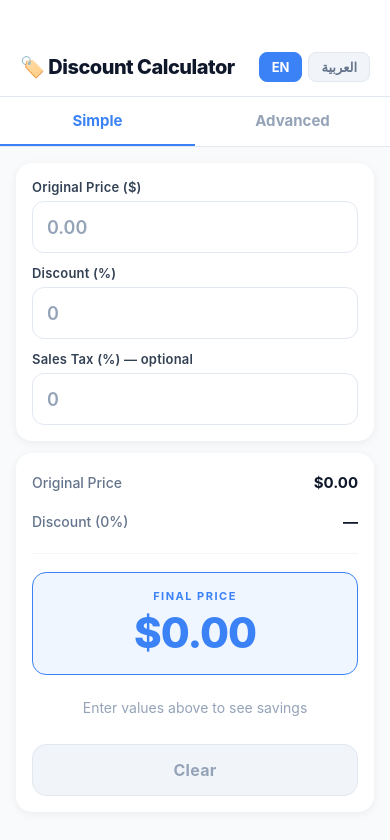
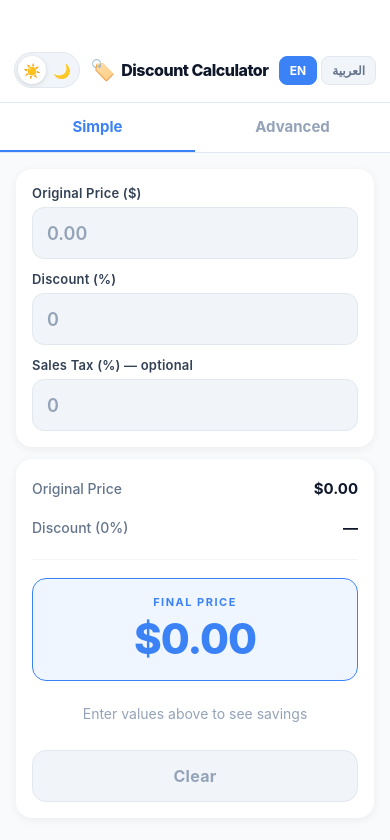
Before and after one commit to SamerGM/discount-calculator, a React Native app: screen / in a window 390 px wide. Shown: the top 840 px of the page. Built offline with nearby package versions, Linux system fonts and the light colour scheme.

Commit message:
Refactor App.js for improved readability and theme toggle

```diff
--- a/App.js
+++ b/App.js
@@ -1,15 +1,7 @@
 import React, { useState } from 'react';
 import {
-  StyleSheet,
-  Text,
-  View,
-  TextInput,
-  TouchableOpacity,
-  ScrollView,
-  StatusBar,
-  useColorScheme,
-  KeyboardAvoidingView,
-  Platform,
+  StyleSheet, Text, View, TextInput, TouchableOpacity,
+  ScrollView, StatusBar, KeyboardAvoidingView, Platform,
 } from 'react-native';
 
 const lightTheme = {
@@ -19,7 +11,6 @@ const lightTheme = {
   success: '#10B981', successLight: '#ECFDF5', danger: '#EF4444', dangerLight: '#FEF2F2',
   label: '#334155', tabActive: '#3B82F6', tabInactive: '#94A3B8', tabBorder: '#E2E8F0',
 };
-
 const darkTheme = {
   bg: '#0F172A', surface: '#1E293B', surfaceAlt: '#0F172A', border: '#334155',
   borderFocus: '#60A5FA', text: '#F1F5F9', textSecondary: '#94A3B8', textMuted: '#475569',
@@ -30,76 +21,43 @@ const darkTheme = {
 
 const translations = {
   en: {
-    appTitle: '🏷️ Discount Calculator',
-    simple: 'Simple',
-    advanced: 'Advanced',
-    originalPrice: 'Original Price ($)',
-    discount: 'Discount (%)',
-    firstDiscount: 'First Discount (%)',
-    extraDiscount: 'Extra Discount (% on top)',
-    salesTax: 'Sales Tax (%) — optional',
-    finalPrice: 'FINAL PRICE',
-    totalSavings: 'TOTAL SAVINGS',
-    youSave: 'You Save',
-    offOriginal: '% off original',
-    original: 'ORIGINAL',
-    discountLabel: 'DISCOUNT',
-    final: 'FINAL',
-    clear: 'Clear',
+    appTitle: 'Discount Calculator',
+    simple: 'Simple', advanced: 'Advanced',
+    originalPrice: 'Original Price ($)', discount: 'Discount (%)',
+    firstDiscount: 'First Discount (%)', extraDiscount: 'Extra Discount (% on top)',
+    salesTax: 'Sales Tax (%) — optional', finalPrice: 'FINAL PRICE',
+    totalSavings: 'TOTAL SAVINGS', youSave: 'You Save', offOriginal: '% off original',
+    original: 'ORIGINAL', discountLabel: 'DISCOUNT', final: 'FINAL', clear: 'Clear',
     enterToSeeSavings: 'Enter values above to see savings',
     enterToSeeBreakdown: 'Enter values above to see the breakdown',
-    step1: 'Step 1 — First Discount',
-    step2: 'Step 2 — Extra Discount',
-    step3: 'Step 3 — Tax',
-    saved: 'Saved',
-    priceBefore: 'Price before extra',
-    priceAfterStep1: 'Price after step 1',
-    priceAfterStep2: 'Price after step 2',
-    taxAmount: 'Tax amount',
-    equivalentDiscount: 'Equivalent Single Discount',
+    step1: 'Step 1 — First Discount', step2: 'Step 2 — Extra Discount', step3: 'Step 3 — Tax',
+    saved: 'Saved', priceBefore: 'Price before extra',
+    priceAfterStep1: 'Price after step 1', priceAfterStep2: 'Price after step 2',
+    taxAmount: 'Tax amount', equivalentDiscount: 'Equivalent Single Discount',
     stackedNote: '⚠️ Stacked discounts are applied one after another — not added together.',
     stackedNoteSuffix: (d1, d2, eq, sum) => `  ${d1}% + ${d2}% = ${eq}% effective, not ${sum}%.`,
     stackedNotEqual: (d1, d2, sum) => `${d1}% + ${d2}% stacked ≠ ${sum}% flat`,
-    originalPriceRow: 'Original Price',
-    discountRow: (d) => `Discount (${d}%)`,
-    taxRow: (t) => `Tax (${t}%)`,
-    extraSaved: 'Extra saved',
+    originalPriceRow: 'Original Price', discountRow: (d) => `Discount (${d}%)`,
+    taxRow: (t) => `Tax (${t}%)`, extraSaved: 'Extra saved',
   },
   ar: {
-    appTitle: '🏷️ Discount Calculator',
-    simple: 'بسيط',
-    advanced: 'خصم مركب',
-    originalPrice: 'السعر الأصلي ($)',
-    discount: 'نسبة الخصم (%)',
-    firstDiscount: 'الخصم الأول (%)',
-    extraDiscount: 'خصم إضافي (% على السعر المخفض)',
-    salesTax: 'الضريبة (%) — اختياري',
-    finalPrice: 'السعر النهائي',
-    totalSavings: 'إجمالي التوفير',
-    youSave: 'وفرت',
-    offOriginal: '% من السعر الأصلي',
-    original: 'الأصلي',
-    discountLabel: 'الخصم',
-    final: 'النهائي',
-    clear: 'مسح',
-    enterToSeeSavings: '',
-    enterToSeeBreakdown: 'أدخل القيم أعلاه لرؤية التفاصيل',
-    step1: 'الخطوة 1 — الخصم الأول',
-    step2: 'الخطوة 2 — الخصم الإضافي',
-    step3: 'الخطوة 3 — الضريبة',
-    saved: 'التوفير',
-    priceBefore: 'السعر قبل الخصم الإضافي',
-    priceAfterStep1: 'السعر بعد الخطوة 1',
-    priceAfterStep2: 'السعر بعد الخطوة 2',
-    taxAmount: 'مبلغ الضريبة',
-    equivalentDiscount: 'الخصم الفعلي',
+    appTitle: 'Discount Calculator',
+    simple: 'بسيط', advanced: 'خصم مركب',
+    originalPrice: 'السعر الأصلي ($)', discount: 'نسبة الخصم (%)',
+    firstDiscount: 'الخصم الأول (%)', extraDiscount: 'خصم إضافي (% على السعر المخفض)',
+    salesTax: 'الضريبة (%) — اختياري', finalPrice: 'السعر النهائي',
+    totalSavings: 'إجمالي التوفير', youSave: 'وفرت', offOriginal: '% من السعر الأصلي',
+    original: 'الأصلي', discountLabel: 'الخصم', final: 'النهائي', clear: 'مسح',
+    enterToSeeSavings: '', enterToSeeBreakdown: 'أدخل القيم أعلاه لرؤية التفاصيل',
+    step1: 'الخطوة 1 — الخصم الأول', step2: 'الخطوة 2 — الخصم الإضافي', step3: 'الخطوة 3 — الضريبة',
+    saved: 'التوفير', priceBefore: 'السعر قبل الخصم الإضافي',
+    priceAfterStep1: 'السعر بعد الخطوة 1', priceAfterStep2: 'السعر بعد الخطوة 2',
+    taxAmount: 'مبلغ الضريبة', equivalentDiscount: 'الخصم الفعلي',
     stackedNote: '⚠️ الخصومات المتراكمة تُطبَّق بالتسلسل — وليس بالجمع.',
     stackedNoteSuffix: (d1, d2, eq, sum) => `  ${d1}% + ${d2}% = ${eq}% فعلياً، وليس ${sum}%.`,
     stackedNotEqual: (d1, d2, sum) => `${d1}% + ${d2}% متراكم ≠ ${sum}% مباشر`,
-    originalPriceRow: 'السعر الأصلي',
-    discountRow: (d) => `الخصم (${d}%)`,
-    taxRow: (t) => `الضريبة (${t}%)`,
-    extraSaved: 'التوفير الإضافي',
+    originalPriceRow: 'السعر الأصلي', discountRow: (d) => `الخصم (${d}%)`,
+    taxRow: (t) => `الضريبة (${t}%)`, extraSaved: 'التوفير الإضافي',
   },
 };
 
@@ -110,7 +68,7 @@ const InputField = ({ label, value, onChange, placeholder, theme, rtl }) => (
   <View style={styles.fieldWrap}>
     <Text style={[styles.label, { color: theme.label, textAlign: rtl ? 'right' : 'left' }]}>{label}</Text>
     <TextInput
-      style={[styles.input, { backgroundColor: theme.surface, borderColor: theme.border, color: theme.text, textAlign: rtl ? 'right' : 'left' }]}
+      style={[styles.input, { backgroundColor: theme.surfaceAlt, borderColor: theme.border, color: theme.text, textAlign: rtl ? 'right' : 'left' }]}
       value={value} onChangeText={onChange} placeholder={placeholder}
       placeholderTextColor={theme.textMuted} keyboardType="decimal-pad" maxLength={10}
     />
@@ -160,17 +118,13 @@ const SimpleTab = ({ theme, rtl, t }) => {
   const [price, setPrice] = useState('');
   const [discount, setDiscount] = useState('');
   const [tax, setTax] = useState('');
-  const p = parseNum(price);
-  const d = Math.min(parseNum(discount), 100);
-  const tv = parseNum(tax);
+  const p = parseNum(price), d = Math.min(parseNum(discount), 100), tv = parseNum(tax);
   const discountAmount = p * (d / 100);
   const afterDiscount = p - discountAmount;
   const taxAmount = afterDiscount * (tv / 100);
   const finalPrice = afterDiscount + taxAmount;
   const savingsPct = p > 0 ? (discountAmount / p) * 100 : 0;
   const hasValues = p > 0 || d > 0;
-  const handleClear = () => { setPrice(''); setDiscount(''); setTax(''); };
-
   return (
     <ScrollView contentContainerStyle={styles.tabContent} keyboardShouldPersistTaps="handled">
       <View style={[styles.card, { backgroundColor: theme.surface }]}>
@@ -189,11 +143,10 @@ const SimpleTab = ({ theme, rtl, t }) => {
         </View>
         {hasValues && discountAmount > 0
           ? <SavingsBox theme={theme} p={p} discountAmount={discountAmount} finalPrice={finalPrice} savingsPct={savingsPct} rtl={rtl} t={t} />
-          : t.enterToSeeSavings ? <Text style={[styles.emptyHint, { color: theme.textMuted }]}>{t.enterToSeeSavings}</Text> : null
-        }
+          : t.enterToSeeSavings ? <Text style={[styles.emptyHint, { color: theme.textMuted }]}>{t.enterToSeeSavings}</Text> : null}
         <TouchableOpacity
           style={[styles.clearBtn, { backgroundColor: hasValues ? theme.dangerLight : theme.surfaceAlt, borderColor: hasValues ? theme.danger : theme.border }]}
-          onPress={handleClear} activeOpacity={0.75}>
+          onPress={() => { setPrice(''); setDiscount(''); setTax(''); }} activeOpacity={0.75}>
           <Text style={[styles.clearBtnText, { color: hasValues ? theme.danger : theme.textMuted }]}>{t.clear}</Text>
         </TouchableOpacity>
       </View>
@@ -206,22 +159,14 @@ const AdvancedTab = ({ theme, rtl, t }) => {
   const [discount1, setDiscount1] = useState('');
   const [discount2, setDiscount2] = useState('');
   const [tax, setTax] = useState('');
-  const p = parseNum(price);
-  const d1 = Math.min(parseNum(discount1), 100);
-  const d2 = Math.min(parseNum(discount2), 100);
-  const tv = parseNum(tax);
-  const savedByD1 = p * (d1 / 100);
-  const afterDiscount1 = p - savedByD1;
-  const savedByD2 = afterDiscount1 * (d2 / 100);
-  const afterDiscount2 = afterDiscount1 - savedByD2;
-  const taxAmount = afterDiscount2 * (tv / 100);
-  const finalPrice = afterDiscount2 + taxAmount;
-  const totalSavings = savedByD1 + savedByD2;
-  const totalSavingsPct = p > 0 ? (totalSavings / p) * 100 : 0;
+  const p = parseNum(price), d1 = Math.min(parseNum(discount1), 100), d2 = Math.min(parseNum(discount2), 100), tv = parseNum(tax);
+  const savedByD1 = p * (d1 / 100), afterDiscount1 = p - savedByD1;
+  const savedByD2 = afterDiscount1 * (d2 / 100), afterDiscount2 = afterDiscount1 - savedByD2;
+  const taxAmount = afterDiscount2 * (tv / 100), finalPrice = afterDiscount2 + taxAmount;
+  const totalSavings = savedByD1 + savedByD2, totalSavingsPct = p > 0 ? (totalSavings / p) * 100 : 0;
   const equivalentDiscount = p > 0 ? (totalSavings / p) * 100 : 0;
   const hasValues = p > 0 || d1 > 0 || d2 > 0;
-  const handleClear = () => { setPrice(''); setDiscount1(''); setDiscount2(''); setTax(''); };
-
+  const lBorder = (color) => ({ borderLeftWidth: rtl ? 0 : 3, borderRightWidth: rtl ? 3 : 0, borderLeftColor: color, borderRightColor: color, paddingLeft: rtl ? 0 : 12, paddingRight: rtl ? 12 : 0 });
   return (
     <ScrollView contentContainerStyle={styles.tabContent} keyboardShouldPersistTaps="handled">
       <View style={[styles.card, { backgroundColor: theme.surface }]}>
@@ -232,25 +177,24 @@ const AdvancedTab = ({ theme, rtl, t }) => {
       </View>
       <View style={[styles.infoBox, { backgroundColor: theme.accent2Light, borderColor: theme.accent2 }]}>
         <Text style={[styles.infoText, { color: theme.accent2, textAlign: rtl ? 'right' : 'left' }]}>
-          {t.stackedNote}
-          {d1 > 0 && d2 > 0 ? t.stackedNoteSuffix(d1, d2, equivalentDiscount.toFixed(1), d1 + d2) : ''}
+          {t.stackedNote}{d1 > 0 && d2 > 0 ? t.stackedNoteSuffix(d1, d2, equivalentDiscount.toFixed(1), d1 + d2) : ''}
         </Text>
       </View>
       <View style={[styles.card, { backgroundColor: theme.surface }]}>
-        <View style={[styles.stepBlock, { borderLeftWidth: rtl ? 0 : 3, borderRightWidth: rtl ? 3 : 0, borderLeftColor: theme.accent, borderRightColor: theme.accent, paddingLeft: rtl ? 0 : 12, paddingRight: rtl ? 12 : 0 }]}>
+        <View style={[styles.stepBlock, lBorder(theme.accent)]}>
           <Text style={[styles.stepBlockTitle, { color: theme.accent, textAlign: rtl ? 'right' : 'left' }]}>{t.step1} ({d1}%)</Text>
           <ResultRow label={t.originalPriceRow} value={`$${fmt(p)}`} theme={theme} rtl={rtl} />
           <ResultRow label={t.saved} value={hasValues ? `− $${fmt(savedByD1)}` : '—'} theme={theme} negative={hasValues && savedByD1 > 0} rtl={rtl} />
           <ResultRow label={t.priceAfterStep1} value={`$${fmt(afterDiscount1)}`} theme={theme} accent rtl={rtl} />
         </View>
-        <View style={[styles.stepBlock, { borderLeftWidth: rtl ? 0 : 3, borderRightWidth: rtl ? 3 : 0, borderLeftColor: theme.accent2, borderRightColor: theme.accent2, paddingLeft: rtl ? 0 : 12, paddingRight: rtl ? 12 : 0, marginTop: 12 }]}>
+        <View style={[styles.stepBlock, lBorder(theme.accent2), { marginTop: 12 }]}>
           <Text style={[styles.stepBlockTitle, { color: theme.accent2, textAlign: rtl ? 'right' : 'left' }]}>{t.step2} ({d2}%)</Text>
           <ResultRow label={t.priceBefore} value={`$${fmt(afterDiscount1)}`} theme={theme} rtl={rtl} />
           <ResultRow label={t.extraSaved} value={hasValues ? `− $${fmt(savedByD2)}` : '—'} theme={theme} negative={hasValues && savedByD2 > 0} rtl={rtl} />
           <ResultRow label={t.priceAfterStep2} value={`$${fmt(afterDiscount2)}`} theme={theme} accent rtl={rtl} />
         </View>
         {tv > 0 && (
-          <View style={[styles.stepBlock, { borderLeftWidth: rtl ? 0 : 3, borderRightWidth: rtl ? 3 : 0, borderLeftColor: theme.success, borderRightColor: theme.success, paddingLeft: rtl ? 0 : 12, paddingRight: rtl ? 12 : 0, marginTop: 12 }]}>
+          <View style={[styles.stepBlock, lBorder(theme.success), { marginTop: 12 }]}>
             <Text style={[styles.stepBlockTitle, { color: theme.success, textAlign: rtl ? 'right' : 'left' }]}>{t.step3} ({tv}%)</Text>
             <ResultRow label={t.taxAmount} value={hasValues ? `+ $${fmt(taxAmount)}` : '—'} theme={theme} rtl={rtl} />
           </View>
@@ -269,11 +213,10 @@ const AdvancedTab = ({ theme, rtl, t }) => {
         </View>
         {hasValues && totalSavings > 0
           ? <SavingsBox theme={theme} p={p} finalPrice={finalPrice} totalSavings={totalSavings} totalSavingsPct={totalSavingsPct} rtl={rtl} t={t} />
-          : <Text style={[styles.emptyHint, { color: theme.textMuted }]}>{t.enterToSeeBreakdown}</Text>
-        }
+          : <Text style={[styles.emptyHint, { color: theme.textMuted }]}>{t.enterToSeeBreakdown}</Text>}
         <TouchableOpacity
           style={[styles.clearBtn, { backgroundColor: hasValues ? theme.dangerLight : theme.surfaceAlt, borderColor: hasValues ? theme.danger : theme.border }]}
-          onPress={handleClear} activeOpacity={0.75}>
+          onPress={() => { setPrice(''); setDiscount1(''); setDiscount2(''); setTax(''); }} activeOpacity={0.75}>
           <Text style={[styles.clearBtnText, { color: hasValues ? theme.danger : theme.textMuted }]}>{t.clear}</Text>
         </TouchableOpacity>
       </View>
@@ -282,8 +225,8 @@ const AdvancedTab = ({ theme, rtl, t }) => {
 };
 
 export default function App() {
-  const colorScheme = useColorScheme();
-  const theme = colorScheme === 'dark' ? darkTheme : lightTheme;
+  const [isDark, setIsDark] = useState(false);
+  const theme = isDark ? darkTheme : lightTheme;
   const [activeTab, setActiveTab] = useState('simple');
   const [lang, setLang] = useState('en');
   const rtl = lang === 'ar';
@@ -291,10 +234,33 @@ export default function App() {
 
   return (
     <KeyboardAvoidingView style={{ flex: 1 }} behavior={Platform.OS === 'ios' ? 'padding' : undefined}>
-      <StatusBar barStyle={colorScheme === 'dark' ? 'light-content' : 'dark-content'} backgroundColor={theme.bg} />
+      <StatusBar barStyle={isDark ? 'light-content' : 'dark-content'} backgroundColor={theme.bg} />
       <View style={[styles.container, { backgroundColor: theme.bg }]}>
-        <View style={[styles.header, { backgroundColor: theme.surface, borderBottomColor: theme.border, flexDirection: rtl ? 'row-reverse' : 'row' }]}>
-          <Text style={[styles.headerTitle, { color: theme.text }]}>{t.appTitle}</Text>
+
+        {/* Header */}
+        <View style={[styles.header, { backgroundColor: theme.surface, borderBottomColor: theme.border }]}>
+
+          {/* Left — Theme toggle */}
+          <TouchableOpacity
+            style={[styles.themeToggle, { backgroundColor: isDark ? '#334155' : '#F1F5F9', borderColor: theme.border }]}
+            onPress={() => setIsDark(!isDark)}
+            activeOpacity={0.8}
+          >
+            <View style={[styles.toggleIcon, !isDark && styles.toggleIconActive, { backgroundColor: !isDark ? '#FFFFFF' : 'transparent' }]}>
+              <Text style={styles.toggleEmoji}>☀️</Text>
+            </View>
+            <View style={[styles.toggleIcon, isDark && styles.toggleIconActive, { backgroundColor: isDark ? '#1E293B' : 'transparent' }]}>
+              <Text style={styles.toggleEmoji}>🌙</Text>
+            </View>
+          </TouchableOpacity>
+
+          {/* Center — Logo + Title */}
+          <View style={styles.headerCenter}>
+            <Text style={styles.headerLogo}>🏷️</Text>
+            <Text style={[styles.headerTitle, { color: theme.text }]}>{t.appTitle}</Text>
+          </View>
+
+          {/* Right — Language toggle */}
           <View style={styles.langToggle}>
             <TouchableOpacity
               style={[styles.langBtn, { backgroundColor: lang === 'en' ? theme.accent : theme.surfaceAlt, borderColor: lang === 'en' ? theme.accent : theme.border }]}
@@ -308,22 +274,18 @@ export default function App() {
             </TouchableOpacity>
           </View>
         </View>
+
+        {/* Tab Bar */}
         <View style={[styles.tabBar, { backgroundColor: theme.surface, borderBottomColor: theme.tabBorder, flexDirection: rtl ? 'row-reverse' : 'row' }]}>
-          <TouchableOpacity
-            style={[styles.tab, activeTab === 'simple' && { borderBottomColor: theme.tabActive, borderBottomWidth: 2 }]}
-            onPress={() => setActiveTab('simple')}>
+          <TouchableOpacity style={[styles.tab, activeTab === 'simple' && { borderBottomColor: theme.tabActive, borderBottomWidth: 2 }]} onPress={() => setActiveTab('simple')}>
             <Text style={[styles.tabText, { color: activeTab === 'simple' ? theme.tabActive : theme.tabInactive }]}>{t.simple}</Text>
           </TouchableOpacity>
-          <TouchableOpacity
-            style={[styles.tab, activeTab === 'stacked' && { borderBottomColor: theme.tabActive, borderBottomWidth: 2 }]}
-            onPress={() => setActiveTab('stacked')}>
+          <TouchableOpacity style={[styles.tab, activeTab === 'stacked' && { borderBottomColor: theme.tabActive, borderBottomWidth: 2 }]} onPress={() => setActiveTab('stacked')}>
             <Text style={[styles.tabText, { color: activeTab === 'stacked' ? theme.tabActive : theme.tabInactive }]}>{t.advanced}</Text>
           </TouchableOpacity>
         </View>
-        {activeTab === 'simple'
-          ? <SimpleTab theme={theme} rtl={rtl} t={t} />
-          : <AdvancedTab theme={theme} rtl={rtl} t={t} />
-        }
+
+        {activeTab === 'simple' ? <SimpleTab theme={theme} rtl={rtl} t={t} /> : <AdvancedTab theme={theme} rtl={rtl} t={t} />}
       </View>
     </KeyboardAvoidingView>
   );
@@ -331,11 +293,20 @@ export default function App() {
 
 const styles = StyleSheet.create({
   container: { flex: 1 },
-  header: { paddingTop: 52, paddingBottom: 14, paddingHorizontal: 20, borderBottomWidth: 1, alignItems: 'center', justifyContent: 'space-between' },
-  headerTitle: { fontSize: 20, fontWeight: '800', letterSpacing: -0.5, flex: 1 },
-  langToggle: { flexDirection: 'row', gap: 6 },
-  langBtn: { paddingHorizontal: 12, paddingVertical: 6, borderRadius: 8, borderWidth: 1.5 },
-  langBtnText: { fontSize: 13, fontWeight: '700' },
+  header: { paddingTop: 52, paddingBottom: 14, paddingHorizontal: 14, borderBottomWidth: 1, alignItems: 'center', flexDirection: 'row', justifyContent: 'space-between' },
+  headerCenter: { flex: 1, flexDirection: 'row', alignItems: 'center', justifyContent: 'center', gap: 6 },
+  headerLogo: { fontSize: 20 },
+  headerTitle: { fontSize: 16, fontWeight: '800', letterSpacing: -0.5 },
+  langToggle: { flexDirection: 'row', gap: 4 },
+
+  // Theme toggle pill
+  themeToggle: { flexDirection: 'row', borderRadius: 20, borderWidth: 1.5, padding: 3, gap: 2 },
+  toggleIcon: { width: 28, height: 28, borderRadius: 14, alignItems: 'center', justifyContent: 'center' },
+  toggleIconActive: { shadowColor: '#000', shadowOffset: { width: 0, height: 1 }, shadowOpacity: 0.15, shadowRadius: 4, elevation: 2 },
+  toggleEmoji: { fontSize: 14 },
+
+  langBtn: { paddingHorizontal: 10, paddingVertical: 6, borderRadius: 8, borderWidth: 1.5 },
+  langBtnText: { fontSize: 12, fontWeight: '700' },
   tabBar: { borderBottomWidth: 1 },
   tab: { flex: 1, paddingVertical: 14, alignItems: 'center' },
   tabText: { fontSize: 15, fontWeight: '700' },
```
